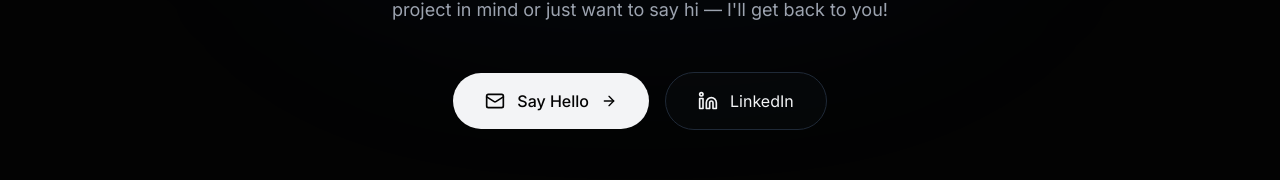
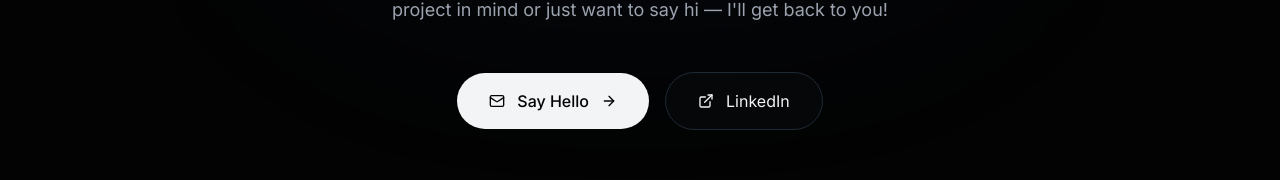
Before and after one commit to JayasingheDanuja/portfolio, a Next.js app: page / in a window 1280 px wide. Shown: the part 3860-4040 px from the top of the page. Built offline with nearby package versions, Linux system fonts and the light colour scheme.

Commit message:
Add files via upload

```diff
--- a/src/components/Contact.tsx
+++ b/src/components/Contact.tsx
@@ -1,34 +1,15 @@
 "use client";
 
 import { motion } from "framer-motion";
-import { Mail, Linkedin, ArrowRight } from "lucide-react";
-
-const socials = [
-  {
-    label: "Email",
-    value: "jayasinghedanuja@gmail.com",
-    href: "mailto:jayasinghedanuja@gmail.com",
-    icon: <Mail className="w-5 h-5" />,
-    primary: true,
-  },
-  {
-    label: "LinkedIn",
-    value: "linkedin.com/in/danuja",
-    href: "https://linkedin.com/",
-    icon: <Linkedin className="w-5 h-5" />,
-    primary: false,
-  },
-];
+import { Mail, ArrowRight, ExternalLink } from "lucide-react";
 
 export default function Contact() {
   return (
     <section id="contact" className="py-32 relative border-t border-border">
-      {/* Background glow */}
       <div className="absolute top-0 left-1/2 -translate-x-1/2 w-[700px] h-[350px] bg-accent/6 rounded-full blur-[120px] -z-10 pointer-events-none" />
 
       <div className="container mx-auto px-6">
         <div className="max-w-3xl mx-auto text-center">
-          {/* Label */}
           <motion.span
             initial={{ opacity: 0, y: 10 }}
             whileInView={{ opacity: 1, y: 0 }}
@@ -38,7 +19,6 @@ export default function Contact() {
             Get In Touch
           </motion.span>
 
-          {/* Heading */}
           <motion.h2
             initial={{ opacity: 0, y: 20 }}
             whileInView={{ opacity: 1, y: 0 }}
@@ -61,7 +41,6 @@ export default function Contact() {
             in mind or just want to say hi — I'll get back to you!
           </motion.p>
 
-          {/* CTA buttons */}
           <motion.div
             initial={{ opacity: 0, y: 20 }}
             whileInView={{ opacity: 1, y: 0 }}
@@ -69,34 +48,26 @@ export default function Contact() {
             transition={{ delay: 0.15 }}
             className="flex flex-col sm:flex-row items-center justify-center gap-4"
           >
-            {socials.map((s) =>
-              s.primary ? (
             <a
-                  key={s.label}
-                  href={s.href}
+              href="mailto:jayasinghedanuja@gmail.com"
               className="group flex items-center justify-center gap-3 w-full sm:w-auto px-8 py-4 rounded-full bg-foreground text-background font-medium hover:bg-foreground/90 transition-all"
             >
-                  {s.icon}
+              <Mail className="w-4 h-4" />
               Say Hello
               <ArrowRight className="w-4 h-4 group-hover:translate-x-1 transition-transform" />
             </a>
-              ) : (
             <a
-                  key={s.label}
-                  href={s.href}
+              href="https://linkedin.com/in/danuja-jayasinghe"
               target="_blank"
               rel="noopener noreferrer"
               className="flex items-center justify-center gap-3 w-full sm:w-auto px-8 py-4 rounded-full border border-border bg-muted/10 hover:bg-muted/30 hover:border-accent/30 transition-all"
             >
-                  {s.icon}
+              <ExternalLink className="w-4 h-4" />
               LinkedIn
             </a>
-              )
-            )}
           </motion.div>
         </div>
 
-        {/* Footer */}
         <motion.div
           initial={{ opacity: 0 }}
           whileInView={{ opacity: 1 }}
```
Lines whose indentation alone changed are shown as unchanged.
